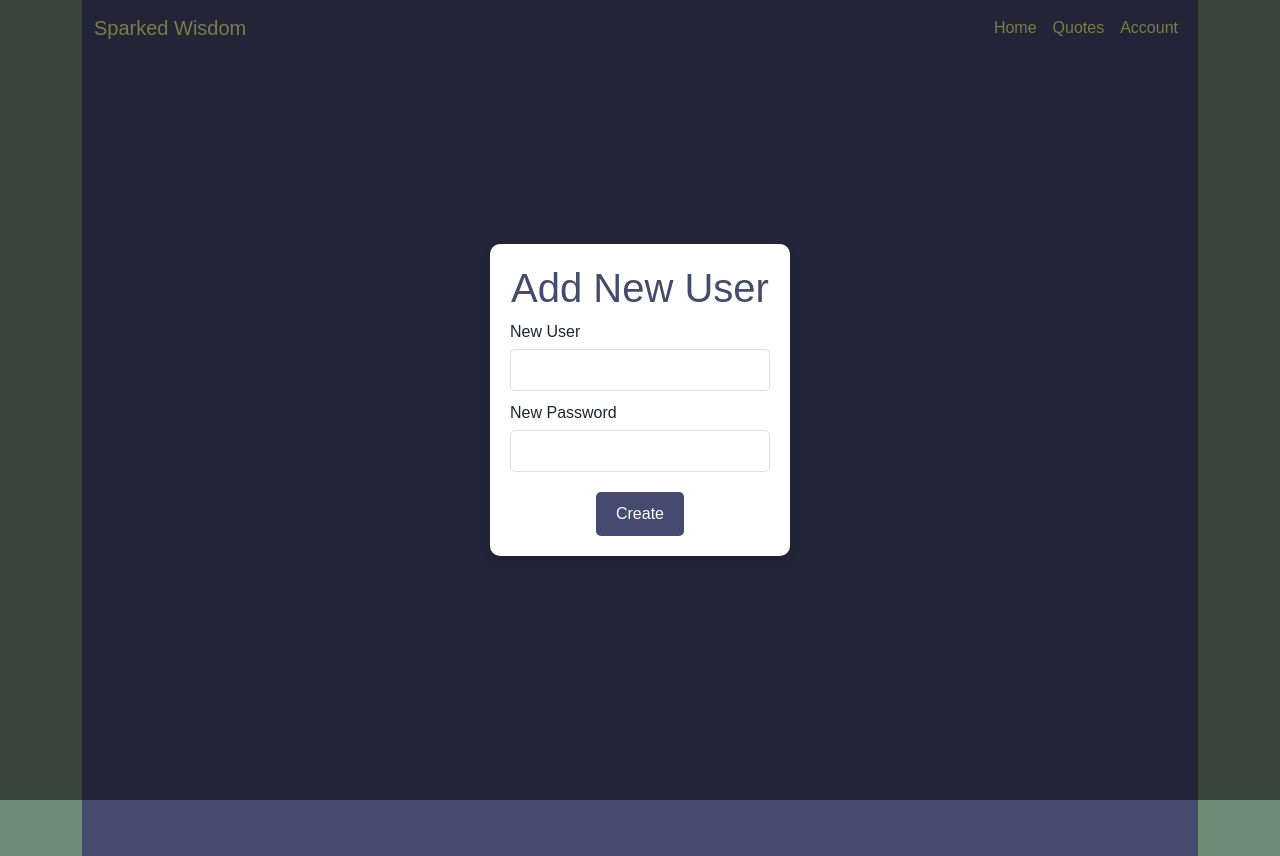
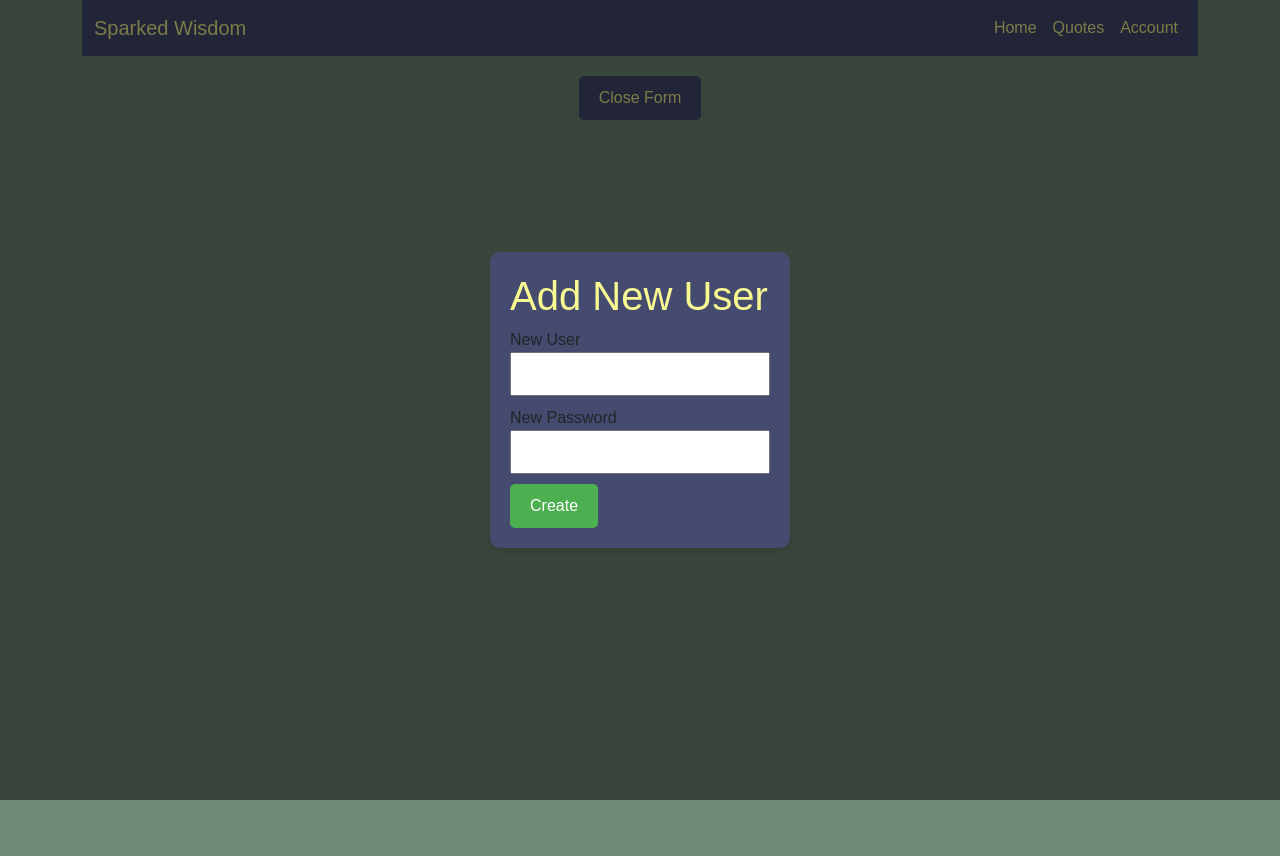
Before and after one commit to NicMiller35/project-2, a React (Vite) app in the folder sparked-wisdom/client/: page /userfrorm in a window 1280 px wide. Both pictures are taken after a click on the button "Add New User". After the commit the page ends 800 px from the top, so only its background shows below. Built offline with nearby package versions, Linux system fonts and the light colour scheme.

Commit message:
finished button

```diff
--- a/sparked-wisdom/client/src/pages/UserForm.tsx
+++ b/sparked-wisdom/client/src/pages/UserForm.tsx
@@ -44,19 +44,17 @@ const UserForm = () => {
     <div
     style={{
       display: 'flex',
+      justifyContent: 'center',
       alignItems: 'center',
-      justifyContent: 'center',
-      height: '100vh',
-      backgroundColor: '#444B6E', // Background color for the entire view
-    }}
-  >
-    {/* Trigger Button */}
+      padding: '20px'
+    }}>
+
       <button
         onClick={toggleFormVisibility}
         style={{
           padding: '10px 20px',
-        backgroundColor: '#444B6E', // Button background color
-        color: 'white',
+          backgroundColor: '#444B6E',
+          color: '#F8F991',
           border: 'none',
           borderRadius: '5px',
           cursor: 'pointer',
@@ -66,16 +64,20 @@ const UserForm = () => {
         {isFormVisible ? 'Close Form' : 'Add New User'}
       </button>
 
-    {/* Modal Form */}
+
       {isFormVisible && (
         <>
           <div
             style={{
+              display: 'flex',
+              flexDirection: 'column',
+              justifyContent: 'center',
+              alignItems: 'center',
               position: 'fixed',
               top: '50%',
               left: '50%',
               transform: 'translate(-50%, -50%)',
-            backgroundColor: 'white',
+              backgroundColor: '#444B6E',
               padding: '20px',
               boxShadow: '0px 4px 6px rgba(0, 0, 0, 0.1)',
               borderRadius: '10px',
@@ -83,49 +85,29 @@ const UserForm = () => {
               width: '300px',
             }}
           >
-          <form
-            className="form"
-            onSubmit={handleSubmit}
-            style={{
-              display: 'flex',
-              flexDirection: 'column',
-              alignItems: 'center',
-            }}
-          >
-            <h1 style={{ color: '#444B6E' }}>Add New User</h1>
-            <label style={{ alignSelf: 'flex-start', marginBottom: '5px' }}>New User</label>
+            <form className="form" onSubmit={handleSubmit}>
+              <h1>Add New User</h1>
+              <label>New User</label>
               <input
                 type="text"
                 name="username"
                 value={newUser?.username || ''}
                 onChange={handleChange}
-              style={{
-                marginBottom: '10px',
-                width: '100%',
-                padding: '8px',
-                border: '1px solid #ddd',
-                borderRadius: '5px',
-              }}
+                style={{ marginBottom: '10px', width: '100%', padding: '8px' }}
               />
-            <label style={{ alignSelf: 'flex-start', marginBottom: '5px' }}>New Password</label>
+              <label>New Password</label>
               <input
                 type="password"
                 name="password"
                 value={newUser?.password || ''}
                 onChange={handleChange}
-              style={{
-                marginBottom: '20px',
-                width: '100%',
-                padding: '8px',
-                border: '1px solid #ddd',
-                borderRadius: '5px',
-              }}
+                style={{ marginBottom: '10px', width: '100%', padding: '8px' }}
               />
               <button
                 type="submit"
                 style={{
                   padding: '10px 20px',
-                backgroundColor: '#444B6E', // Same color as the background and trigger button
+                  backgroundColor: '#4CAF50',
                   color: 'white',
                   border: 'none',
                   borderRadius: '5px',
@@ -154,8 +136,9 @@ const UserForm = () => {
         </>
       )}
     </div>
+  );
 
-    );
+
 };
 
 export default UserForm;
```
Lines whose indentation alone changed are shown as unchanged.
